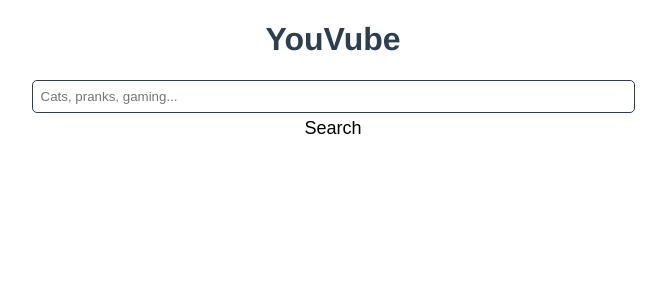
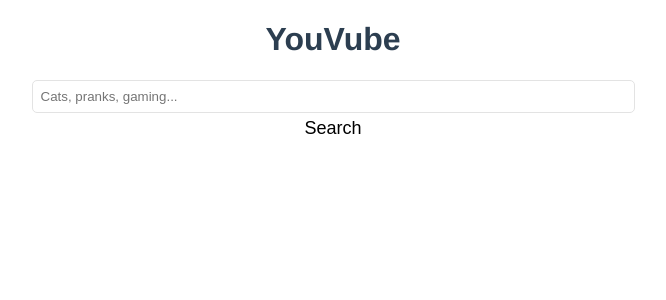
Before and after one commit to dydokamil/youtube-vue, a Vue app: page / in a window 1280 px wide. Shown: the top 300 px of the page, without its empty margins (307-973 px from the left). Built offline with nearby package versions, Linux system fonts and the light colour scheme.

Commit message:
Changed border color

```diff
--- a/src/components/Search.vue
+++ b/src/components/Search.vue
@@ -27,9 +27,10 @@ export default {
 #searchForm input {
   border-radius: 5px;
   padding: 0.5rem 0.5rem;
-  border: 1px solid #2c3e50;
+  border: 1px solid #e3e3e3;
   transition: 150ms;
   width: 50%;
+
   /* box-shadow: 1px 1px rgb(0, 0, 0, 0.2); */
 }
 
--- a/src/components/Video.vue
+++ b/src/components/Video.vue
@@ -48,7 +48,7 @@ export default {
   display: flex;
   align-content: center;
   /* align-items: center; */
-  border: 1px solid rgba(0, 0, 0, 0.8);
+  border: 1px solid #e3e3e3;
   border-radius: 5px;
   margin-top: 1rem;
   transition: 150ms;
```
